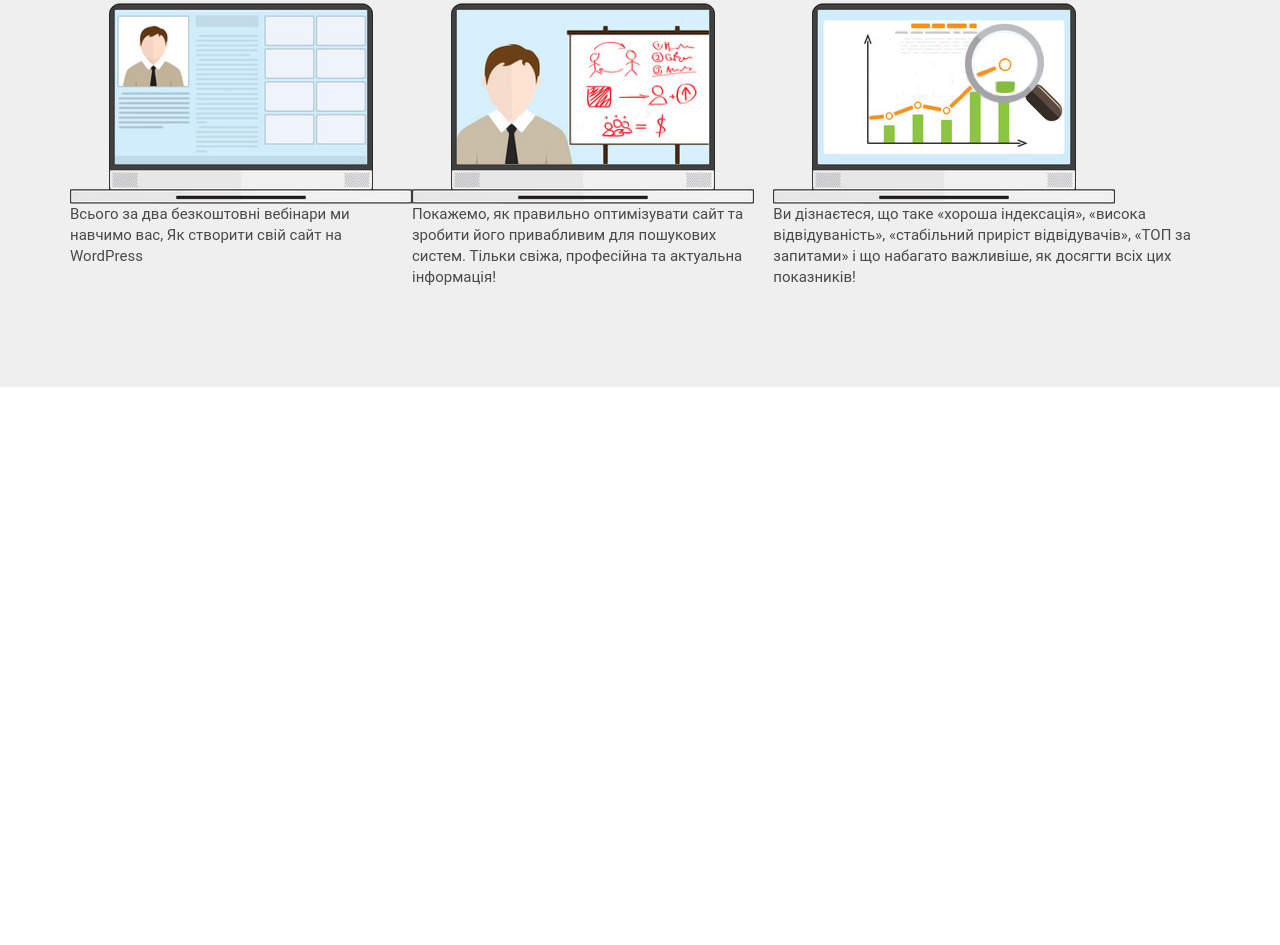
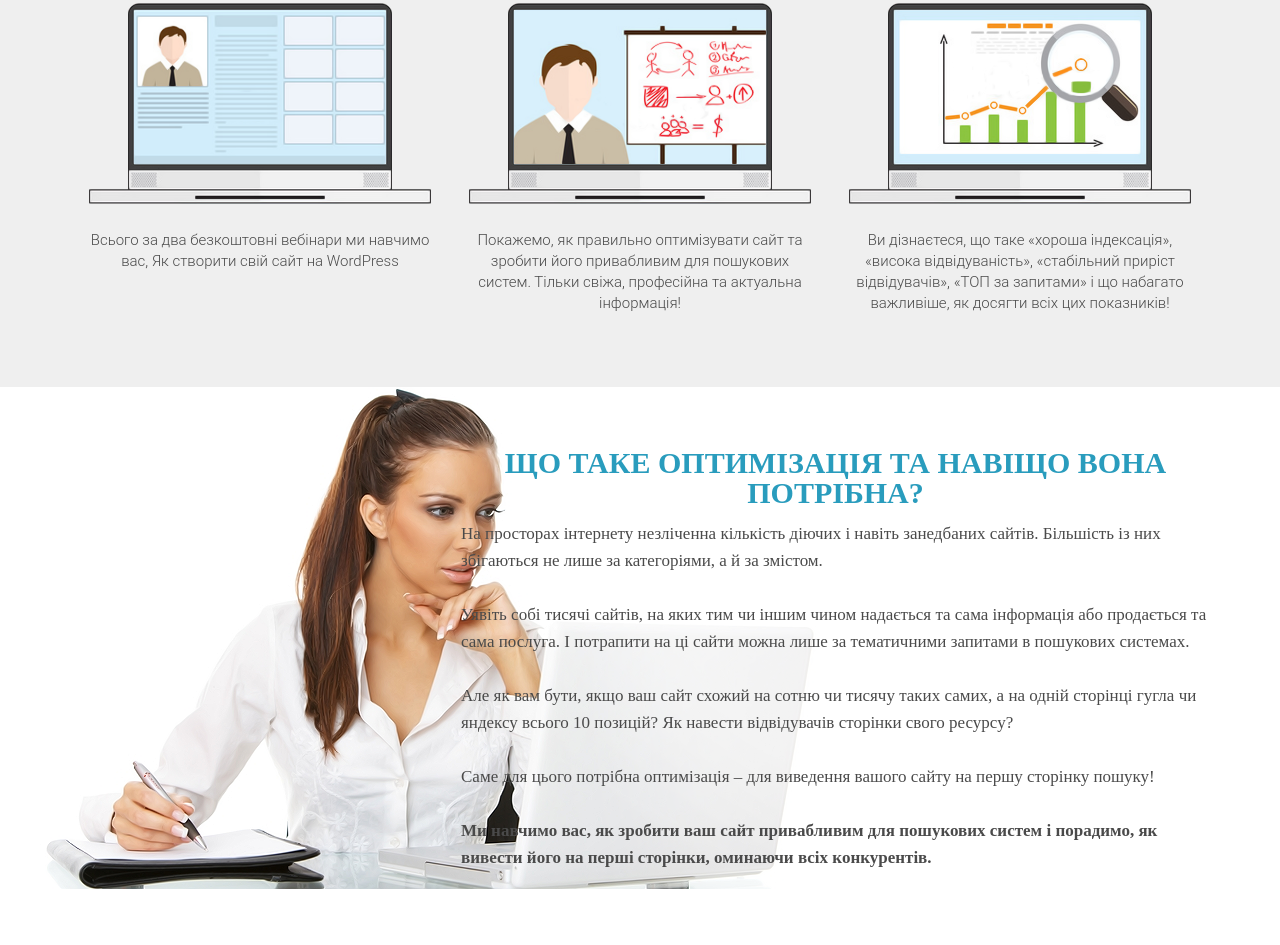
Before and after one commit to StepanKniazevich/WordPress_landing, a plain HTML site: page index.html in a window 1280 px wide. Shown: the part 1020-1965 px from the top of the page. Before the commit the page ends 1407 px from the top, so only its background shows below. Drawn offline with Linux system fonts and the light colour scheme.

Commit message:
add optimization's section

```diff
--- a/css/style.css
+++ b/css/style.css
@@ -1,10 +1,10 @@
 /* reset-style */
 @import 'reset-style.css';
 
-/* promo style */
+/* --------------promo style -------------*/
 .promo {
     background: url('../img/bg/main_bg.png') center center/cover no-repeat;
-    height: 800px;
+    min-height: 800px;
     font-family: 'Roboto';
 }
 .container {
@@ -82,9 +82,6 @@
     box-shadow: 0px 0px 10px rgba(0, 0, 0, 0.4);
     cursor: pointer;
 }
-.more img{
-
-}
 .more {
     display:flex;
     flex-direction: column;
@@ -99,10 +96,19 @@
 
 }
 
+
+/* --------------waiting style-------------*/
+
 .waiting {
-    height: 607px;
+    min-height: 607px;
     background: #EFEFEF;
     padding-top: 85px;
+}
+.waiting img {
+    width:100%;
+}
+.waiting p {
+    margin-top: 26px;
 }
 
 .waiting_header {
@@ -115,10 +121,9 @@
     text-align: center;
 }
 .waiting_line {
+    margin: 18px auto;
     width: 220px;
-    height: 7px;
-    background: #F9BF3B;
-    margin: 18px auto;
+    border-top:7px solid #F9BF3B;
 }
 .waiting_subheader {
     font-family: 'Roboto';
@@ -130,7 +135,7 @@
 }
 .waiting_wrapper {
     display: flex;
-    justify-content:space-between;
+    justify-content:space-around;
     margin-top: 45px;
     font-family: 'Roboto';
     font-style: normal;
@@ -139,9 +144,43 @@
     line-height: 21px;
     color: #4A4A4A;
 }
-/* .waiting_wrapper :nth-child(2){
-    margin: 0px 20px;
-} */
+.waiting_item {
+    width: 342px;
+    text-align: center;
+}
 
-.waiting_item {
+.optimization {
+    min-height: 547px;
+    position: relative;
+    padding: 61px 0 74px 0;
 }
+.optimization_content p {
+    margin-top: 12px;
+    font-weight: 300;
+    font-size: 17px;
+    line-height: 27px;
+    color: #4A4A4A
+}
+.optimization_content{
+    margin-left:391px;
+}
+.optimization_content span {
+    font-weight: bold;
+}
+
+.optimization_header {
+    text-align: center;
+    font-style: normal;
+    font-weight: 900;
+    font-size: 30px;
+    line-height: 30px;
+    text-transform: uppercase;
+    color: #299CBD
+}
+
+.woman_img {
+    position: absolute;
+    top: 0px;
+    left:0px;
+    z-index: -1;
+}
--- a/index.html
+++ b/index.html
@@ -44,21 +44,45 @@
                 <div class="waiting_wrapper">
                     <div class="waiting_item">
                         <img src="img/icons/waiting_1.png" alt="picture">
-                        <h3>Всього за два безкоштовні вебінари ми навчимо вас,
-                            Як створити свій сайт на WordPress</h3>
+                        <p>Всього за два безкоштовні вебінари ми навчимо вас,
+                            Як створити свій сайт на WordPress</p>
                     </div>
                     <div class="waiting_item">
                         <img src="img/icons/waiting_2.png" alt="picture">
-                        <h3>Покажемо, як правильно оптимізувати сайт та зробити його привабливим для пошукових систем.
-                            Тільки свіжа, професійна та актуальна інформація!</h3>
+                        <p>Покажемо, як правильно оптимізувати сайт та зробити його привабливим для пошукових систем.
+                            Тільки свіжа, професійна та актуальна інформація!</p>
                     </div>
                     <div class="waiting_item">
                         <img src="img/icons/waiting_3.png" alt="picture">
-                        <h3>Ви дізнаєтеся, що таке «хороша індексація», «висока відвідуваність», «стабільний приріст відвідувачів»,
-                            «ТОП за запитами» і що набагато важливіше, як досягти всіх цих показників!</h3>
+                        <p>Ви дізнаєтеся, що таке «хороша індексація», «висока відвідуваність», «стабільний приріст відвідувачів»,
+                            «ТОП за запитами» і що набагато важливіше, як досягти всіх цих показників!</p>
                     </div>
                 </div>
             </div>
+        </section>
+
+        <section class="optimization">
+            <div class="container">
+                <div class="optimization_content">
+                    <h2 class="optimization_header">Що таке оптимізація та навіщо вона потрібна?</h2>
+                    <p>На просторах інтернету незліченна кількість діючих і навіть занедбаних сайтів.
+                        Більшість із них збігаються не лише за категоріями, а й за змістом.
+                         <br><br>
+                        Уявіть собі тисячі сайтів, на яких тим чи іншим чином надається та сама інформація
+                        або продається та сама послуга. І потрапити на ці сайти можна лише за тематичними
+                         запитами в пошукових системах.
+                         <br><br>
+                        Але як вам бути, якщо ваш сайт схожий на сотню чи тисячу таких самих, а на одній сторінці
+                         гугла чи яндексу всього 10 позицій? Як навести відвідувачів сторінки свого ресурсу?
+                         <br><br>
+                        Саме для цього потрібна оптимізація – для виведення вашого сайту на першу сторінку пошуку!
+                        <br><br>
+                        <span>Ми навчимо вас, як зробити ваш сайт привабливим для пошукових систем і порадимо,
+                            як вивести його на перші сторінки, оминаючи всіх конкурентів.</span></p>
+                </div>
+            </div>
+            <img src="img/bg/woman_bg.png" alt="woman" class="woman_img">
+
         </section>
     </div>
 
```
